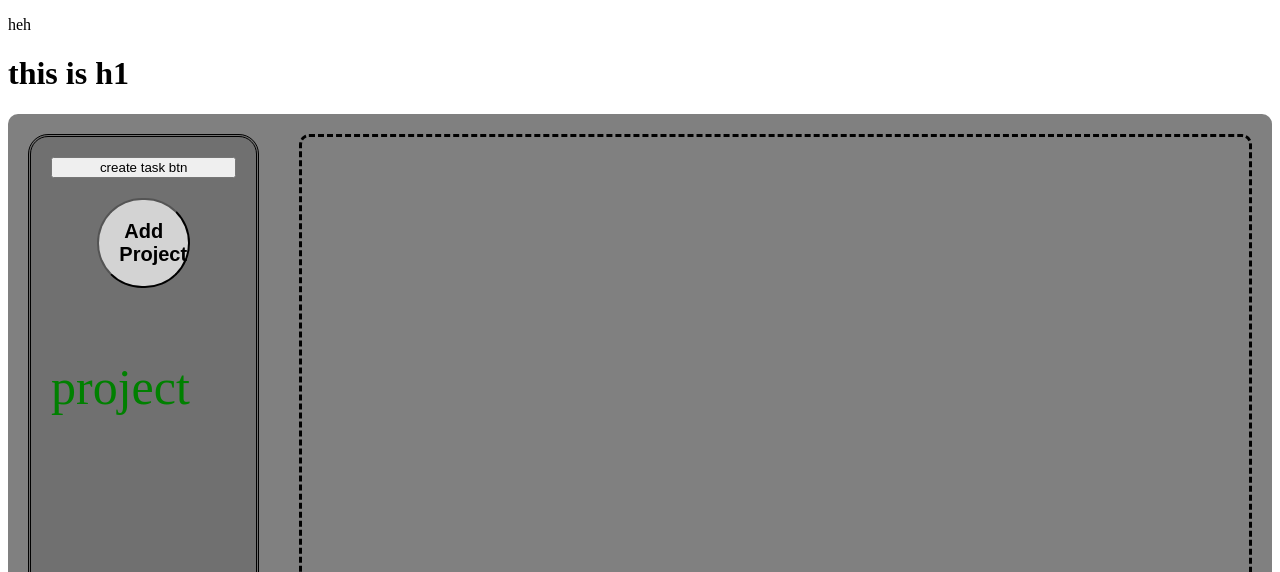
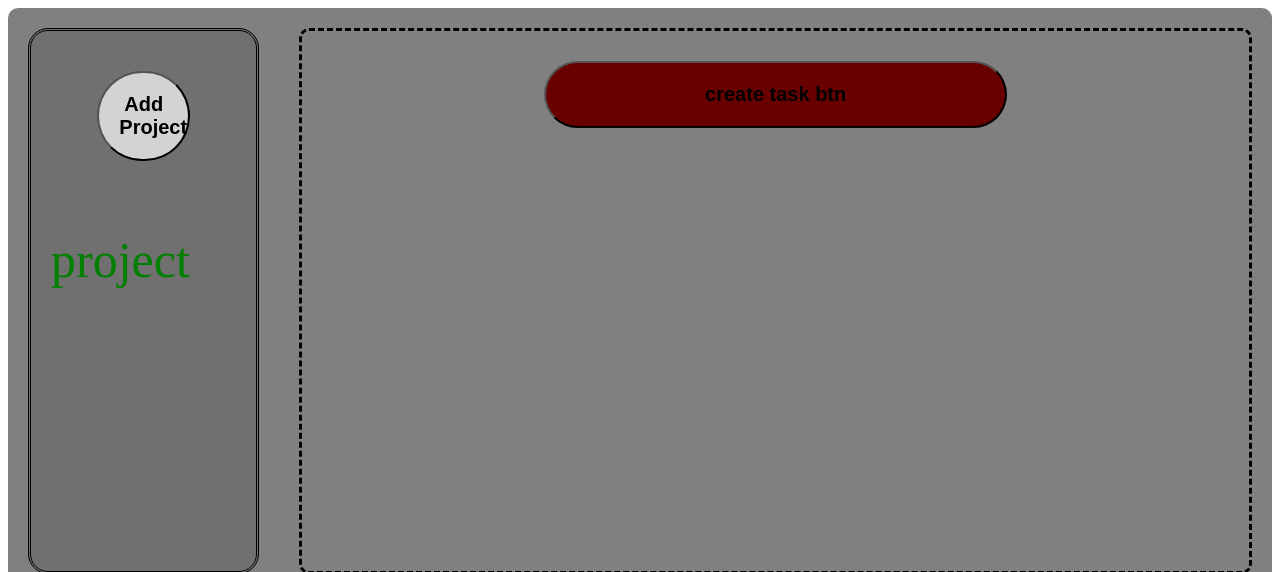
Before and after one commit to Talha-Bahabri/-ToDoList, a website built with webpack: page dist/index.html in a window 1280 px wide. Shown: the top 572 px of the page. Built offline with nearby package versions, Linux system fonts and the light colour scheme.

Commit message:
changed btn postion and added styels

```diff
--- a/dist/index.html
+++ b/dist/index.html
@@ -10,12 +10,9 @@
     </head>
     <body>
         <script  src="main.js" defer></script>
-        <p> heh</p>
-        <h1> this is h1</h1>
 
         <div class="container">
             <div id="projectsDiv">
-                <button id="createTaskButton">create task btn </button>
                 <button class="addProjectBtn">Add Project</button>
                <!--  <button class="reSize">Resize</button>
                 <button class="randomColors">Random Colors</button>
@@ -46,11 +43,12 @@
 
              <div id="tasks-div">
 
+                <button id="createTaskButton">create task btn </button>
              </div>
         </div>
 
         <div class="footer">
-            <a href="https://github.com/Talha-Bahabri/The-odin-Etch-a-Sketch" target="_blank"> <img src="images/githubLogo.png" class="footerImage"> </a>
+            <a href="https://github.com/Talha-Bahabri/-ToDoList" target="_blank"> <img src="images/githubLogo.png" class="footerImage"> </a>
             <p> By : Talha Bahabri </p>
         </div>
     </body>
--- a/dist/styles.css
+++ b/dist/styles.css
@@ -73,6 +73,19 @@
     border-radius: 9999px;
 }
 
+#createTaskButton {
+    font-size: 20px;
+    font-weight: bolder;
+    font-family:  Arial, Helvetica, sans-serif;
+    background-color: rgb(104, 0, 0);
+    margin-top: 20px;
+    margin-bottom: 20px;
+    margin-left: 25%;
+    margin-right: 25%;
+    padding: 20px;
+    border-radius: 9999px;
+}
+
 .reSize{
     font-size: 20px;
     font-weight: bolder;
```
